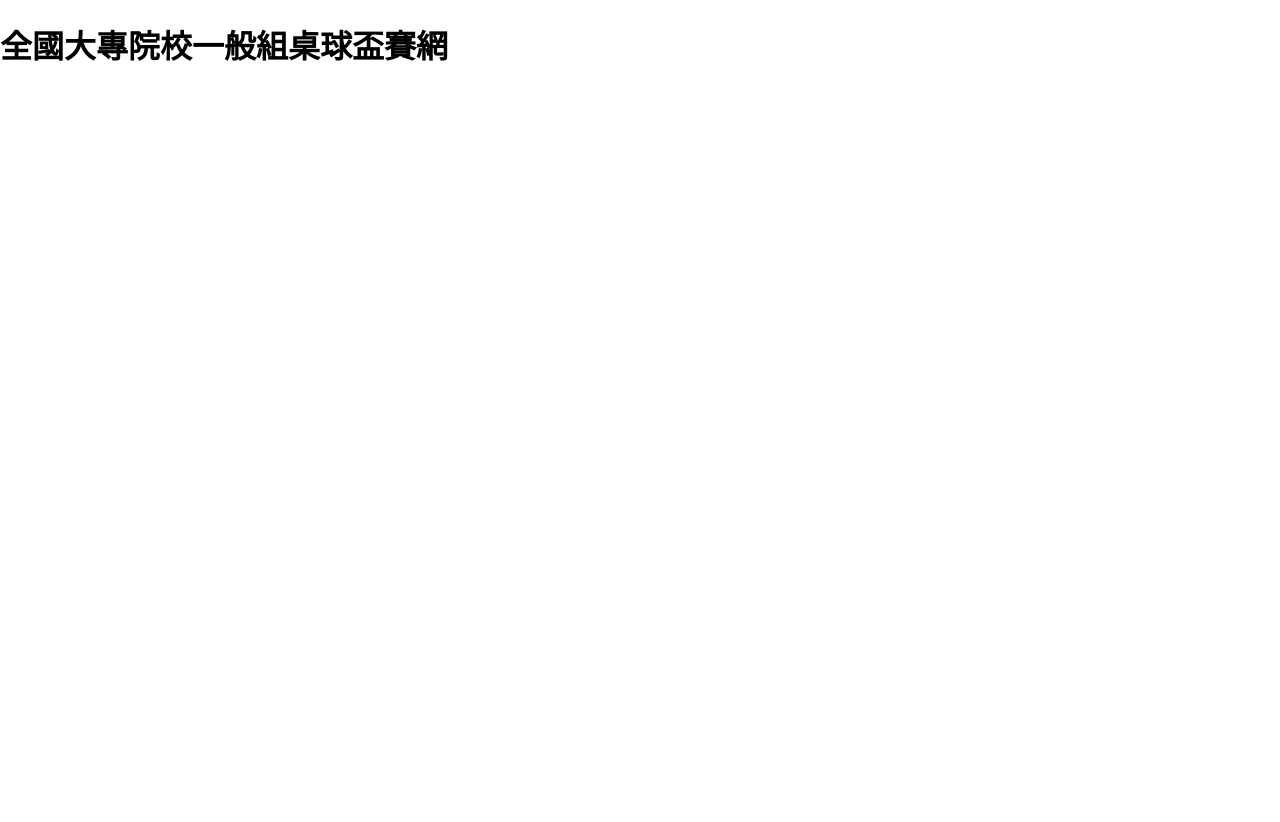
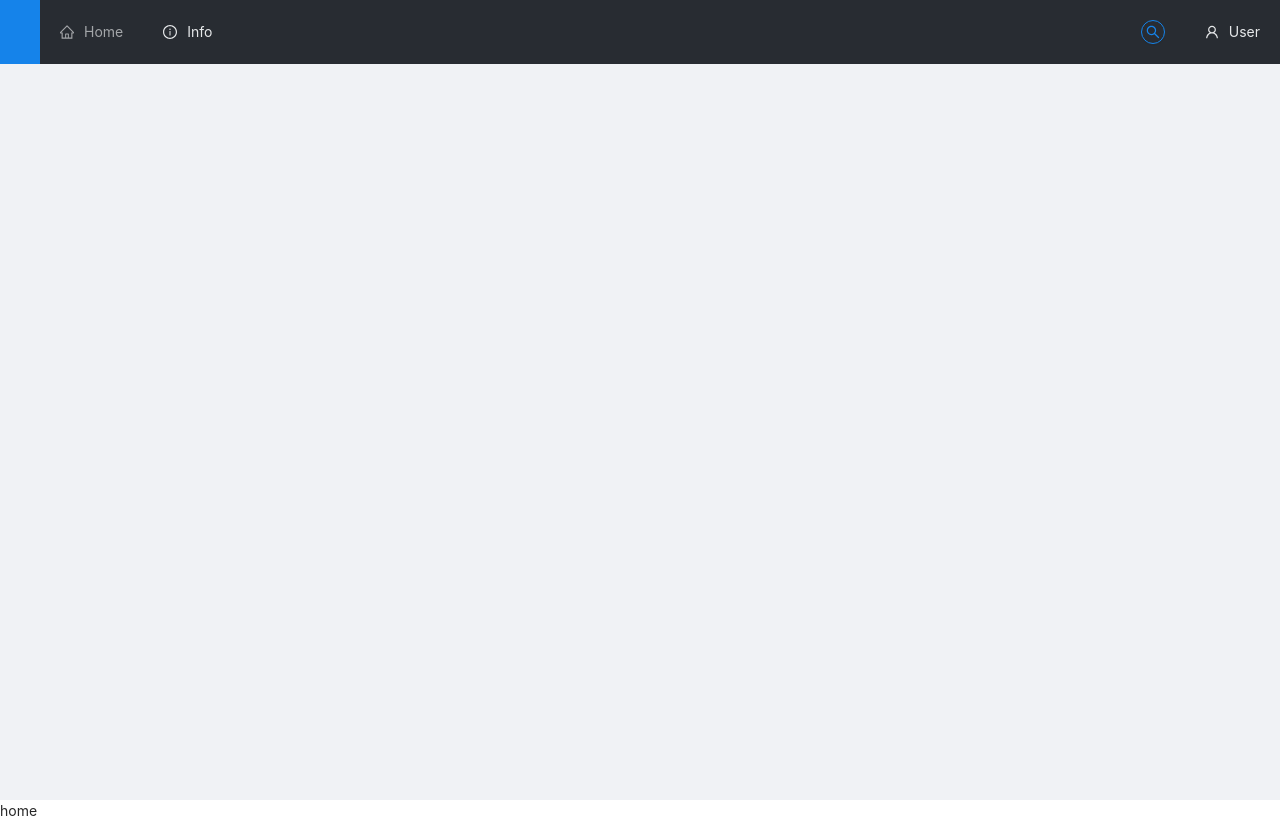
Before and after one commit to bobntu426/frontend, a React (Create React App) app: page / in a window 1280 px wide. Before the commit the page ends 800 px from the top, so only its background shows below. Built offline with nearby package versions, Linux system fonts and the light colour scheme; what apollo-link-ws would draw is missing.

Commit message:
init routes

```diff
--- a/src/App.js
+++ b/src/App.js
@@ -1,9 +1,16 @@
 import './App.css'
 import { useState, useEffect } from 'react'
 import { Button, message } from 'antd'
-
+import Event from './page/event'
+import Home from './page/home'
+import Login from './page/login'
+import Menu from './page/menu'
+import News from './page/news'
+import Player from './page/player'
+import Rank from './page/rank'
+import Result from './page/result'
+import Video from './page/video'
 import styled from 'styled-components'
-
 
 import {
   BrowserRouter as Router,
@@ -15,7 +22,31 @@ import {
 
 
 function App() {
-  return<h1>全國大專院校一般組桌球盃賽網</h1>
+
+  const [isLogin,setIsLogin]=useState(true)
+  const [user,setUser]=useState('')
+
+  return (
+    <>
+      <Menu
+        isLogin={isLogin}
+        setIsLogin={setIsLogin}
+        user={user}
+        setUser={setUser}
+      />
+      <Routes>
+        <Route element={<Home />} path="/" />
+        <Route element={<Event />} path="/event" />
+        <Route element={<Login />} path="/login" />
+        <Route element={<News />} path="/news" />
+        <Route element={<Player />} path="/player" />
+        <Route element={<Rank />} path="/rank" />
+        <Route element={<Result />} path="/result" />
+        <Route element={<Video />} path="/video" />
+      </Routes>
+    </>
+  )
+
 }
 
 export default App
--- /dev/null
+++ b/src/page/event.js
@@ -0,0 +1,4 @@
+const Event=()=>{
+    return <p>event</p>
+}
+export default Event
--- /dev/null
+++ b/src/page/home.js
@@ -0,0 +1,4 @@
+const Home=()=>{
+    return <p>home</p>
+}
+export default Home
--- /dev/null
+++ b/src/page/login.js
@@ -0,0 +1,4 @@
+const Login=()=>{
+    return <p>login</p>
+}
+export default Login
--- /dev/null
+++ b/src/page/menu.js
@@ -0,0 +1,142 @@
+import React, { useState, useEffect } from 'react'
+import { Link, Outlet, useNavigate } from 'react-router-dom'
+import 'antd/dist/antd.css'
+
+import { Layout, Menu, Breadcrumb, Button } from 'antd'
+import { useQuery } from 'react-apollo'
+import {
+  MenuUnfoldOutlined,
+  MenuFoldOutlined,
+  UserOutlined,
+  UploadOutlined,
+  HomeOutlined,
+  SettingOutlined,
+  DeleteOutlined,
+  InfoCircleOutlined,
+  SearchOutlined,
+  RightCircleOutlined,
+  GroupOutlined,
+} from '@ant-design/icons'
+
+const { SubMenu } = Menu
+const { Header, Sider, Content } = Layout
+
+const MySideBar = ({isLogin,user,setIsLogin,setUser}) =>{
+
+  return (
+    <Layout style={{ height: '100%', overflow: 'auto', minHeight: '100vh' }}>
+      <Layout className="site-layout">
+        <Header className="site-layout-background" style={{ padding: 0 }}>
+          {/* =====================================================================
+    Menu Section Start (Top)
+=========================================================================*/}
+          <Menu
+            style={{
+              backgroundColor: '#2d2f33',
+              color: 'white',
+              opacity: '.9',
+            }}
+            className="background"
+            mode="horizontal"
+            theme="dark"
+          >
+            {/* defaultSelectedKeys={['1']} */}
+            <Menu.Item key="0">
+
+            </Menu.Item>
+            {!isLogin ? (
+              <>
+                <Menu.Item key="Login" style={{ marginLeft: 'auto' }}>
+                  <Link to="/login">Sign In</Link>
+                </Menu.Item>
+              </>
+            ) : (
+              <>
+                <Menu.Item key="home" icon={<HomeOutlined />}>
+                  <Link to="/">Home</Link>
+                </Menu.Item>
+
+                <Menu.SubMenu
+                  //   style={{ marginLeft: 'auto' }}
+                  key="Info"
+                  icon={<InfoCircleOutlined />}
+                  title="Info"
+                >
+                  <Menu.ItemGroup title="How to use">
+                    {
+                        <Menu.Item key={'111'}>
+                            <Link to={'i.path'}>{'111'}</Link>
+                        </Menu.Item>
+                    }
+                  </Menu.ItemGroup>
+                </Menu.SubMenu>
+
+                <Menu.Item key="search" style={{ marginLeft: 'auto' }} onClick={() => {}}>
+                  <Button
+                    size="small"
+                    type="primary"
+                    shape="circle"
+                    ghost
+                    className="searchButton"
+                    onClick={() => {}}
+                  >
+                    <SearchOutlined />
+                  </Button>
+                </Menu.Item>
+
+                <Menu.SubMenu
+                  //   style={{ marginLeft: 'auto' }}
+                  key="UserInfo"
+                  icon={<UserOutlined />}
+                  title="User"
+                >
+                  <Menu.ItemGroup title="User Information">
+                    <Menu.Item key="setting:1">
+                      <Link to={`${user}/info`}>Account Information</Link>
+                    </Menu.Item>
+                    <Menu.Item key="setting:2">
+                      <Link
+                        to="/"
+                        onClick={() => {
+                          localStorage.clear()
+                          setIsLogin(false)
+                          setUser('')
+                        }}
+                      >
+                        {' '}
+                        Sign Out
+                      </Link>
+                    </Menu.Item>
+                  </Menu.ItemGroup>
+                </Menu.SubMenu>
+              </>
+            )}
+          </Menu>
+          {/* =====================================================================
+    Menu Section End (Top)
+=========================================================================*/}
+        </Header>
+
+        <Content
+          className="site-layout-background"
+          style={{
+            margin: '24px 16px',
+            padding: 24,
+            minHeight: 280,
+          }}
+        >
+          <div
+            style={{
+              padding: 24,
+              minHeight: 380,
+              margin: 'auto',
+            }}
+          >
+          </div>
+        </Content>
+      </Layout>
+    </Layout>
+  )
+}
+
+export default MySideBar
--- /dev/null
+++ b/src/page/news.js
@@ -0,0 +1,4 @@
+const News=()=>{
+    return <p>news</p>
+}
+export default News
--- /dev/null
+++ b/src/page/player.js
@@ -0,0 +1,4 @@
+const Player=()=>{
+    return <p>player</p>
+}
+export default Player
--- /dev/null
+++ b/src/page/rank.js
@@ -0,0 +1,4 @@
+const Rank=()=>{
+    return <p>rank</p>
+}
+export default Rank
--- /dev/null
+++ b/src/page/result.js
@@ -0,0 +1,4 @@
+const Result=()=>{
+    return <p>result</p>
+}
+export default Result
--- /dev/null
+++ b/src/page/video.js
@@ -0,0 +1,4 @@
+const Video=()=>{
+    return <p>video</p>
+}
+export default Video
```
Also changed, not shown: 1 other file (tests, documents, lock files or other folders).
